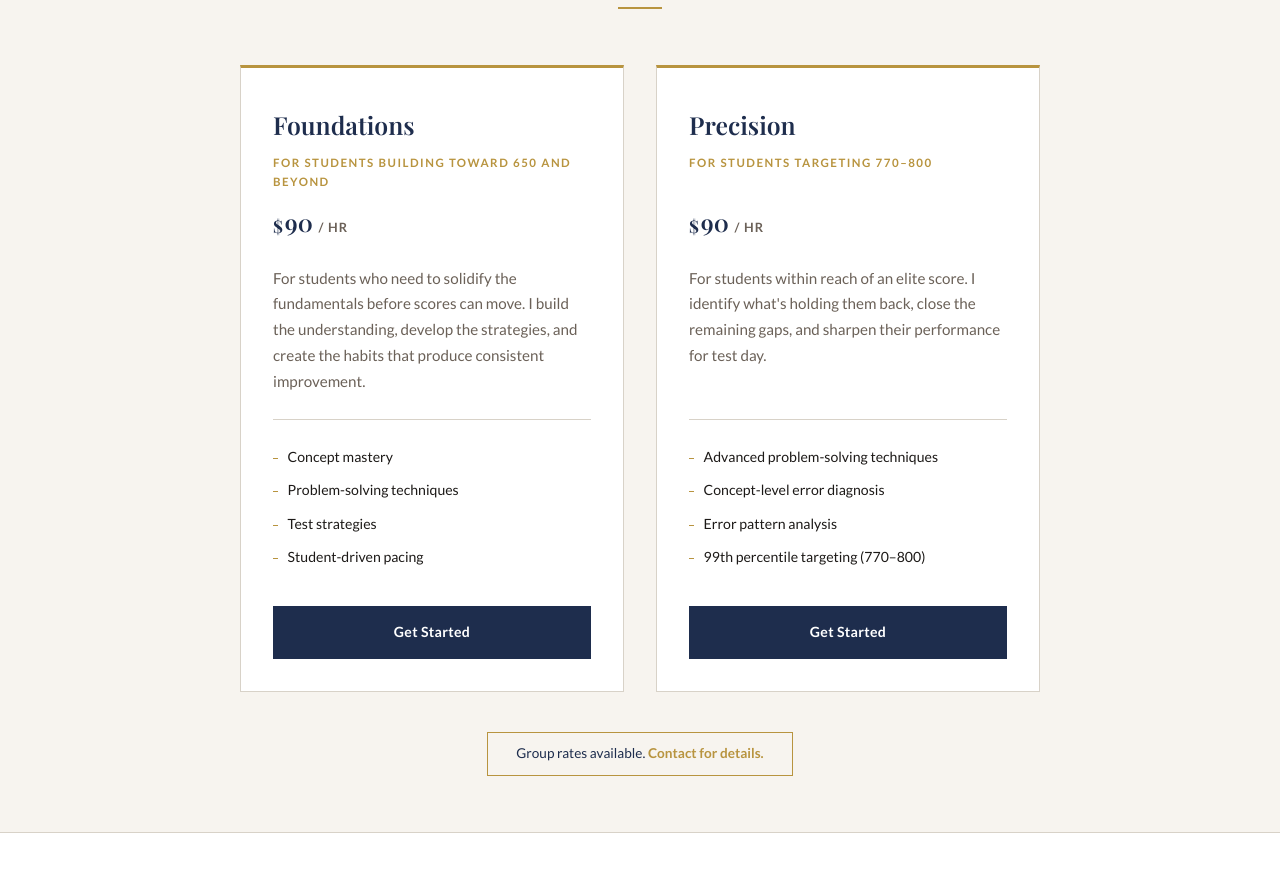
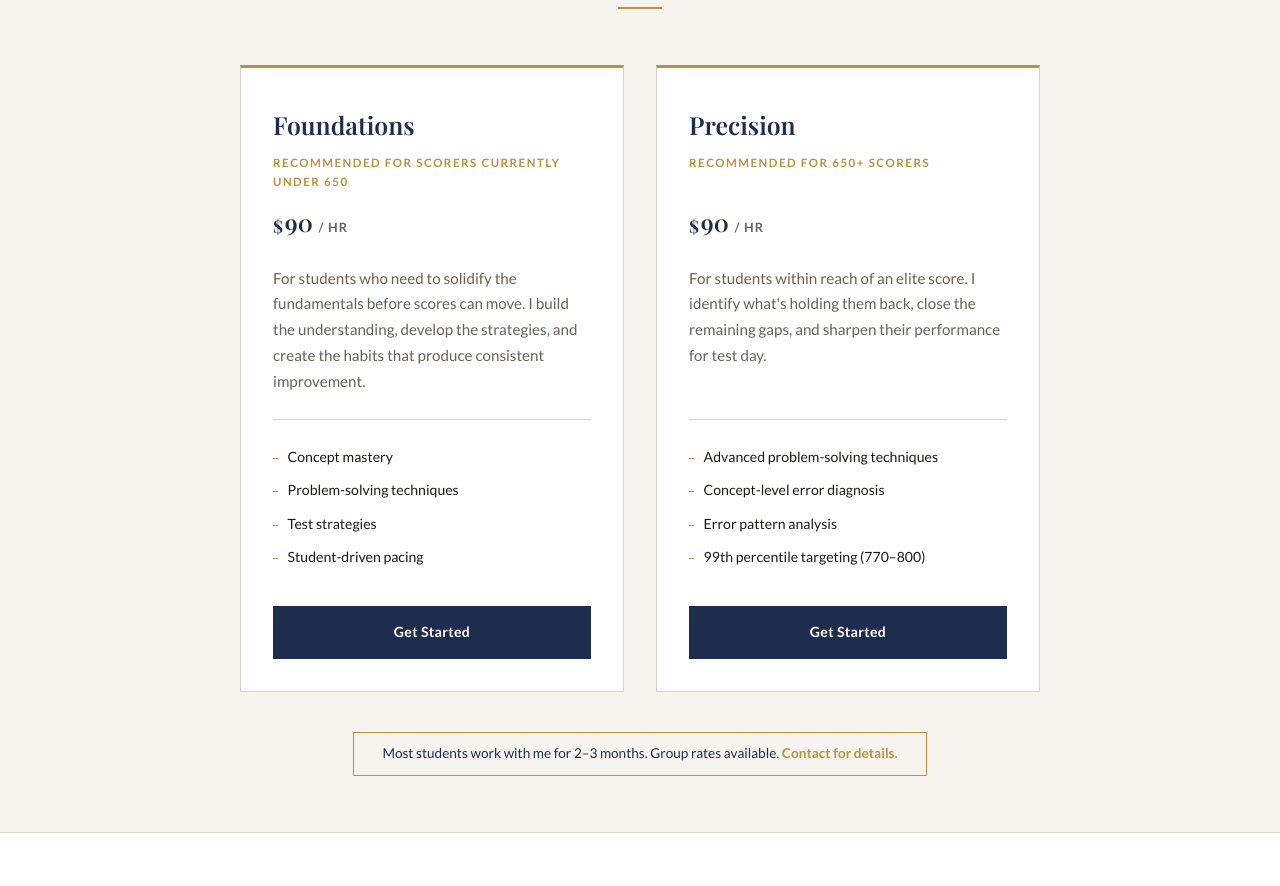
Before and after one commit to bmcburnett34/tutoring, a plain HTML site: page index.html in a window 1280 px wide. Shown: the part 697-1583 px from the top of the page. Drawn offline with nearby package versions, Linux system fonts and the light colour scheme; a web font is replaced by a local one.

Commit message:
Update index.html

```diff
--- a/index.html
+++ b/index.html
@@ -782,7 +782,7 @@
     <!-- Hero -->
     <section class="hero">
         <span class="hero-eyebrow">Rome, GA &amp; Floyd County  &middot;  In-Person or Online</span>
-        <h1>SAT Math Tutoring<br>That <em>Lasts</em></h1>
+        <h1>SAT Math Tutoring<br>That <em>Gets Results</em></h1>
         <div class="hero-rule"></div>
         <p>Understand the math. Get the score you want.</p>
         <div class="hero-actions">
@@ -800,7 +800,7 @@
         <div class="programs-grid">
             <div class="program">
                 <div class="program-name">Foundations</div>
-                <div class="program-target">For students building toward 650 and beyond</div>
+                <div class="program-target">Recommended for scorers currently under 650</div>
                 <div class="program-rate"><span class="rate-currency">$</span>90 <span>/ hr</span></div>
                 <p class="program-description">
                     For students who need to solidify the fundamentals before scores can move. I build the understanding, develop the strategies, and create the habits that produce consistent improvement.
@@ -816,7 +816,7 @@
 
             <div class="program">
                 <div class="program-name">Precision</div>
-                <div class="program-target">For students targeting 770–800</div>
+                <div class="program-target">Recommended for 650+ scorers</div>
                 <div class="program-rate"><span class="rate-currency">$</span>90 <span>/ hr</span></div>
                 <p class="program-description">
                     For students within reach of an elite score. I identify what's holding them back, close the remaining gaps, and sharpen their performance for test day.
@@ -830,7 +830,7 @@
                 <a href="#contact" class="btn-navy">Get Started</a>
             </div>
         </div>
-        <p class="programs-footnote"><span class="programs-footnote-inner">Group rates available. <a href="#contact">Contact for details.</a></span></p>
+        <p class="programs-footnote"><span class="programs-footnote-inner">Most students work with me for 2–3 months. Group rates available. <a href="#contact">Contact for details.</a></span></p>
     </section>
 
     <!-- About / Credentials -->
```
